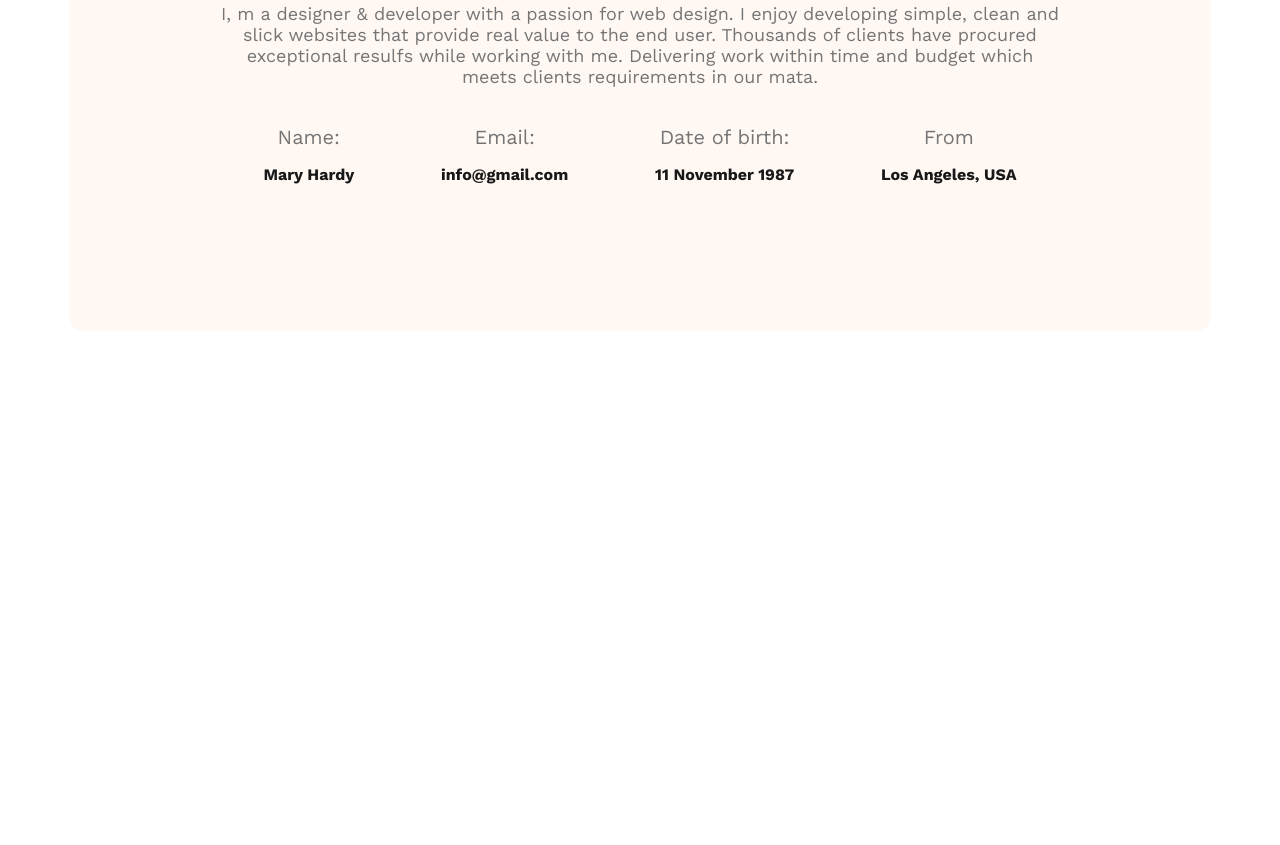
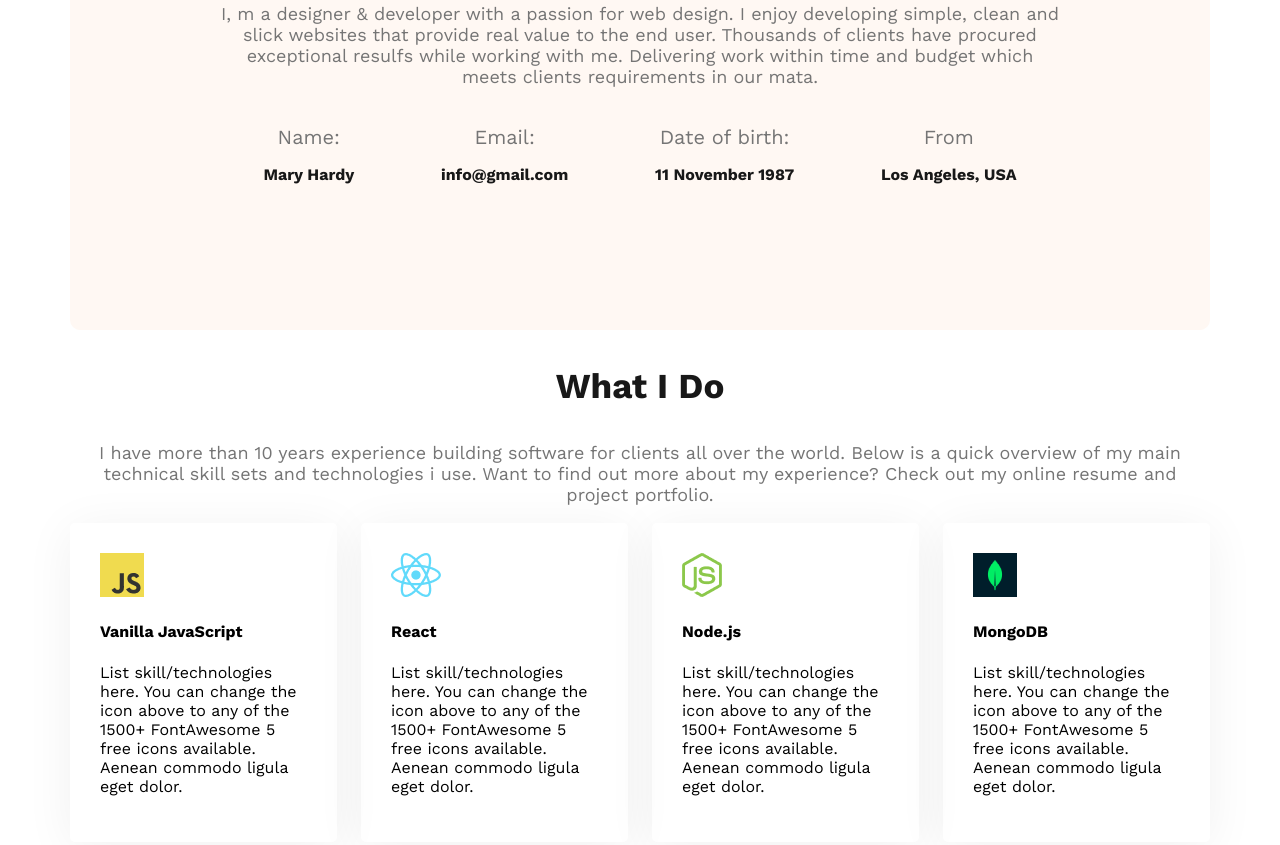
Before and after one commit to mdrakib683533/web-dev-portfolio, a plain HTML site: page index.html in a window 1280 px wide. Shown: the part 1196-2041 px from the top of the page. Before the commit the page ends 1534 px from the top, so only its background shows below. Drawn offline with nearby package versions, Linux system fonts and the light colour scheme.

Commit message:
added new some code

```diff
--- a/index.html
+++ b/index.html
@@ -58,6 +58,34 @@
                 </div>
             </div>
         </section>
+        <!-- what i do section start -->
+
+        <section class="skills">
+            <h3 class="section-title text-center">What I Do</h3>
+            <p class="section-description text-center">I have more than 10 years experience building software for clients all over the world. Below is a quick overview of my main technical skill sets and technologies i use. Want to find out more about my experience? Check out my online resume and project portfolio.</p>
+            <div class="skills-container">
+                <div class="skill">
+                    <img src="images/icons/js.png" alt="">
+                    <h4 class="skill-title">Vanilla JavaScript</h4>
+                    <p class="skill-description">List skill/technologies here. You can change the icon above to any of the 1500+ FontAwesome 5 free icons available. Aenean commodo ligula eget dolor.</p>
+                </div>
+                <div class="skill">
+                    <img src="images/icons/react.png" alt="">
+                    <h4 class="skill-title">React</h4>
+                    <p class="skill-description">List skill/technologies here. You can change the icon above to any of the 1500+ FontAwesome 5 free icons available. Aenean commodo ligula eget dolor.</p>
+                </div>
+                <div class="skill">
+                    <img src="images/icons/nodejs.png" alt="">
+                    <h4 class="skill-title">Node.js</h4>
+                    <p class="skill-description">List skill/technologies here. You can change the icon above to any of the 1500+ FontAwesome 5 free icons available. Aenean commodo ligula eget dolor.</p>
+                </div>
+                <div class="skill">
+                    <img src="images/icons/mongo.png" alt="">
+                    <h4 class="skill-title">MongoDB</h4>
+                    <p class="skill-description">List skill/technologies here. You can change the icon above to any of the 1500+ FontAwesome 5 free icons available. Aenean commodo ligula eget dolor.</p>
+                </div>
+            </div>
+        </section>
     </main>
     <footer></footer>
   </body>
--- a/styles/portfolio.css
+++ b/styles/portfolio.css
@@ -48,6 +48,9 @@
     font-size: 18px;
     font-weight: 400px;
     color: #757575;
+}
+.text-center{
+    text-align: center;
 }
 
 /* nav styles */
@@ -129,3 +132,16 @@ main{
     font-weight: bold;
 
 }
+
+
+/* skill styles */
+
+.skills-container{
+    display: flex;
+    gap: 24px;
+}
+.skill{
+    padding: 30px;
+    border-radius: 5px;
+    box-shadow: 0px 6px 50px 0px rgba(0, 0, 0, 0.06);
+}
```
